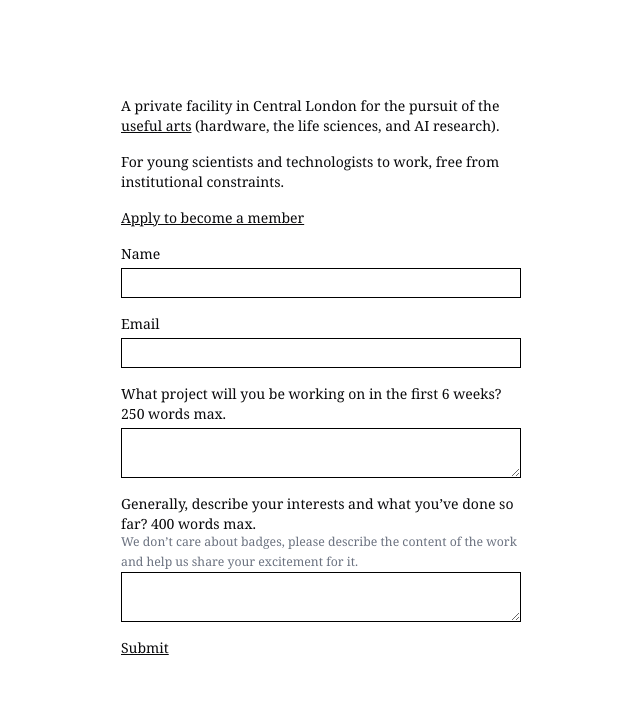
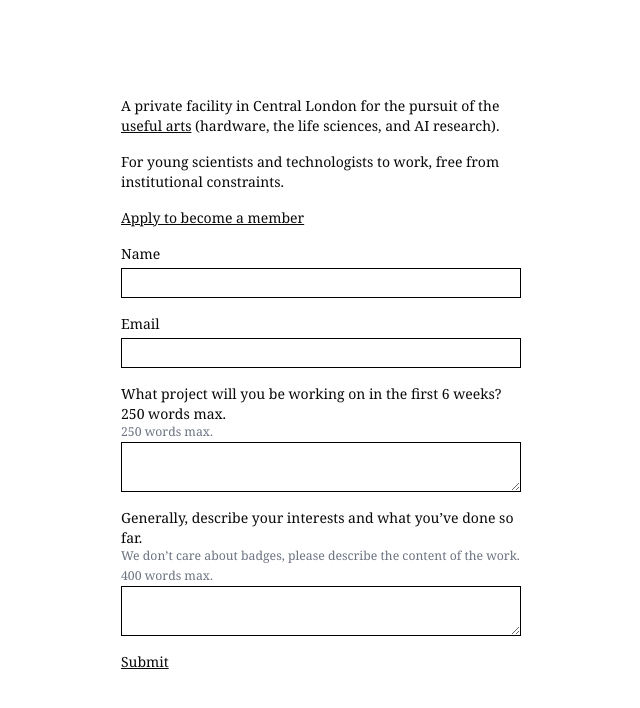
Before and after one commit to aeronjl/hackspace-website, a SvelteKit app: page / in a window 1280 px wide. Both pictures are taken after a click on the button "Apply to become a member". Shown: the top 708 px of the page, without its empty margins (319-959 px from the left). Built offline with nearby package versions, Linux system fonts and the light colour scheme.

Commit message:
Update +page.svelte

```diff
--- a/src/routes/+page.svelte
+++ b/src/routes/+page.svelte
@@ -65,6 +65,7 @@
 
 			<div class="mb-4 flex flex-col">
 				<label for="projectMessage" class="mb-1">What project will you be working on in the first 6 weeks? 250 words max.</label>
+				<small class="text-gray-500">250 words max.</small>
 				<textarea name="projectMessage" id="projectMessage" class="border border-black p-1" bind:value={projectMessage} on:input={handleProjectInput} required></textarea>
 				{#if errorProject}
 					<p class="text-red-500">{errorProject}</p>
@@ -72,8 +73,8 @@
 			</div>
 
 			<div class="mb-4 flex flex-col">
-				<label for="interestsMessage" class="mb-1">Generally, describe your interests and what you’ve done so far? 400 words max.</label>
-				<small class="text-gray-500">We don’t care about badges, please describe the content of the work and help us share your excitement for it.</small>
+				<label for="interestsMessage" class="mb-1">Generally, describe your interests and what you’ve done so far.</label>
+				<small class="text-gray-500">We don’t care about badges, please describe the content of the work. 400 words max.</small>
 				<textarea name="interestsMessage" id="interestsMessage" class="border border-black p-1" bind:value={interestsMessage} on:input={handleInterestsInput} required></textarea>
 				{#if errorInterests}
 					<p class="text-red-500">{errorInterests}</p>
```
